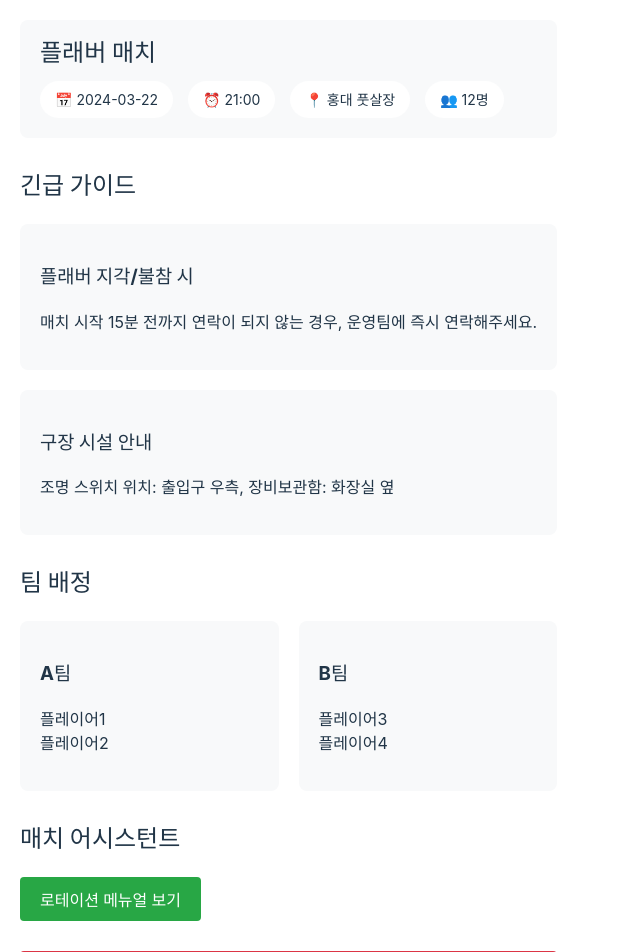
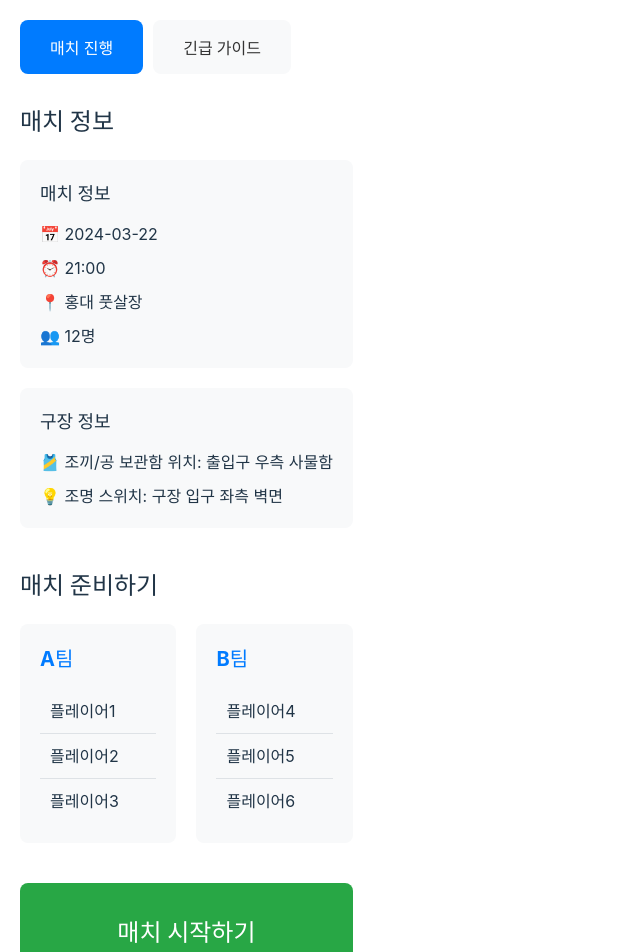
Before and after one commit to Outwater/plaber-match, a React (Vite) app: page /matches/1/lead-flaver in a window 1280 px wide. Shown: the top 952 px of the page, without its empty margins (0-640 px from the left). Built offline with nearby package versions, Linux system fonts and the light colour scheme.

Commit message:
feat: 리드플래버진행페이지 소규모 리뉴얼

```diff
--- a/src/pages/LeadFlaverProgress.tsx
+++ b/src/pages/LeadFlaverProgress.tsx
@@ -1,10 +1,12 @@
-import { useState, useEffect } from 'react';
+import { useState } from 'react';
 import { useParams, useNavigate } from 'react-router-dom';
 import styled from 'styled-components';
 
-interface EmergencyGuide {
-  title: string;
-  content: string;
+interface MatchInfo {
+  date: string;
+  time: string;
+  location: string;
+  participants: number;
 }
 
 interface TeamAssignment {
@@ -12,82 +14,87 @@ interface TeamAssignment {
   players: string[];
 }
 
-interface MatchInfo {
-  title: string;
-  date: string;
-  time: string;
-  location: string;
-  participants: number;
+interface VenueInfo {
+  equipment: string;
+  lighting: string;
 }
 
 const LeadFlaverProgress = () => {
   const { matchId } = useParams();
   const navigate = useNavigate();
-  const [showRotationManual, setShowRotationManual] = useState(false);
-  const [matchInfo, setMatchInfo] = useState<MatchInfo>({
-    title: '플래버 매치',
+  const [activeTab, setActiveTab] = useState<'match' | 'emergency'>('match');
+
+  const [matchInfo] = useState<MatchInfo>({
     date: '2024-03-22',
     time: '21:00',
     location: '홍대 풋살장',
     participants: 12
   });
 
-  const emergencyGuides: EmergencyGuide[] = [
-    {
-      title: '플래버 지각/불참 시',
-      content: '매치 시작 15분 전까지 연락이 되지 않는 경우, 운영팀에 즉시 연락해주세요.'
-    },
-    {
-      title: '구장 시설 안내',
-      content: '조명 스위치 위치: 출입구 우측, 장비보관함: 화장실 옆'
-    }
-  ];
+  const [venueInfo] = useState<VenueInfo>({
+    equipment: '조끼/공 보관함 위치: 출입구 우측 사물함',
+    lighting: '조명 스위치: 구장 입구 좌측 벽면'
+  });
 
-  const teamAssignments: TeamAssignment[] = [
-    { teamName: 'A팀', players: ['플레이어1', '플레이어2'] },
-    { teamName: 'B팀', players: ['플레이어3', '플레이어4'] }
-  ];
+  const [teamAssignments] = useState<TeamAssignment[]>([
+    { teamName: 'A팀', players: ['플레이어1', '플레이어2', '플레이어3'] },
+    { teamName: 'B팀', players: ['플레이어4', '플레이어5', '플레이어6'] }
+  ]);
 
-  const handleMatchEnd = async () => {
-    if (window.confirm('매치를 종료하시겠습니까?')) {
-      // 매치 종료 API 호출
-      navigate(`/matches/${matchId}/report`); // 특이사항 작성 페이지로 이동
-    }
+  const handleMatchStart = () => {
+    window.location.href = 'https://plab-design.vercel.app/project/match-assistant';
   };
 
   return (
     <Container>
-      <MatchInfoSection>
-        <MatchTitle>{matchInfo.title}</MatchTitle>
-        <MatchDetails>
-          <DetailItem>📅 {matchInfo.date}</DetailItem>
-          <DetailItem>⏰ {matchInfo.time}</DetailItem>
-          <DetailItem>📍 {matchInfo.location}</DetailItem>
-          <DetailItem>👥 {matchInfo.participants}명</DetailItem>
-        </MatchDetails>
-      </MatchInfoSection>
+      <TabContainer>
+        <Tab
+          active={activeTab === 'match'}
+          onClick={() => setActiveTab('match')}
+        >
+          매치 진행
+        </Tab>
+        <Tab
+          active={activeTab === 'emergency'}
+          onClick={() => setActiveTab('emergency')}
+        >
+          긴급 가이드
+        </Tab>
+      </TabContainer>
 
+      {activeTab === 'match' ? (
+        <>
           <Section>
-        <h2>긴급 가이드</h2>
-        <GuideList>
-          {emergencyGuides.map((guide, index) => (
-            <GuideItem key={index}>
-              <h3>{guide.title}</h3>
-              <p>{guide.content}</p>
-            </GuideItem>
-          ))}
-        </GuideList>
+            <SectionTitle>매치 정보</SectionTitle>
+            <InfoGrid>
+              <InfoCard>
+                <h3>매치 정보</h3>
+                <InfoList>
+                  <InfoItem>📅 {matchInfo.date}</InfoItem>
+                  <InfoItem>⏰ {matchInfo.time}</InfoItem>
+                  <InfoItem>📍 {matchInfo.location}</InfoItem>
+                  <InfoItem>👥 {matchInfo.participants}명</InfoItem>
+                </InfoList>
+              </InfoCard>
+              <InfoCard>
+                <h3>구장 정보</h3>
+                <InfoList>
+                  <InfoItem>🎽 {venueInfo.equipment}</InfoItem>
+                  <InfoItem>💡 {venueInfo.lighting}</InfoItem>
+                </InfoList>
+              </InfoCard>
+            </InfoGrid>
           </Section>
 
           <Section>
-        <h2>팀 배정</h2>
+            <SectionTitle>매치 준비하기</SectionTitle>
             <TeamGrid>
               {teamAssignments.map((team, index) => (
                 <TeamCard key={index}>
-              <h3>{team.teamName}</h3>
+                  <TeamTitle>{team.teamName}</TeamTitle>
                   <PlayerList>
                     {team.players.map((player, idx) => (
-                  <li key={idx}>{player}</li>
+                      <PlayerItem key={idx}>{player}</PlayerItem>
                     ))}
                   </PlayerList>
                 </TeamCard>
@@ -96,50 +103,86 @@ const LeadFlaverProgress = () => {
           </Section>
 
           <Section>
-        <h2>매치 어시스턴트</h2>
-        <AssistantButton
-          onClick={() => setShowRotationManual(!showRotationManual)}
-        >
-          로테이션 메뉴얼 {showRotationManual ? '닫기' : '보기'}
-        </AssistantButton>
-        {showRotationManual && (
-          <RotationManual>
-            {/* 로테이션 메뉴얼 내용 */}
-          </RotationManual>
+            <StartMatchButton onClick={handleMatchStart}>
+              매치 시작하기
+            </StartMatchButton>
+          </Section>
+        </>
+      ) : (
+        <EmergencyGuide>
+          {/* 긴급 가이드 내용 */}
+        </EmergencyGuide>
       )}
-      </Section>
-
-      <EndMatchButton onClick={handleMatchEnd}>
-        매치 종료하기
-      </EndMatchButton>
     </Container>
   );
 };
 
-export default LeadFlaverProgress;
-
 const Container = styled.div`
   padding: 20px;
+  max-width: 1200px;
+  margin: 0 auto;
 `;
 
-const Section = styled.div`
+const TabContainer = styled.div`
+  display: flex;
+  gap: 10px;
   margin-bottom: 30px;
 `;
 
-const GuideList = styled.div`
+const Tab = styled.button<{ active: boolean }>`
+  padding: 15px 30px;
+  border: none;
+  border-radius: 8px;
+  font-size: 16px;
+  cursor: pointer;
+  background-color: ${props => props.active ? '#007bff' : '#f8f9fa'};
+  color: ${props => props.active ? 'white' : '#333'};
+  transition: all 0.2s;
+
+  &:hover {
+    background-color: ${props => props.active ? '#0056b3' : '#e9ecef'};
+  }
+`;
+
+const Section = styled.section`
+  margin-bottom: 40px;
+`;
+
+const SectionTitle = styled.h2`
+  margin-bottom: 20px;
+  font-size: 24px;
+`;
+
+const InfoGrid = styled.div`
   display: grid;
+  grid-template-columns: repeat(auto-fit, minmax(300px, 1fr));
   gap: 20px;
 `;
 
-const GuideItem = styled.div`
+const InfoCard = styled.div`
   background-color: #f8f9fa;
   padding: 20px;
   border-radius: 8px;
+
+  h3 {
+    margin: 0 0 15px 0;
+    font-size: 18px;
+  }
+`;
+
+const InfoList = styled.div`
+  display: flex;
+  flex-direction: column;
+  gap: 10px;
+`;
+
+const InfoItem = styled.div`
+  font-size: 16px;
 `;
 
 const TeamGrid = styled.div`
   display: grid;
-  grid-template-columns: repeat(auto-fit, minmax(200px, 1fr));
+  grid-template-columns: repeat(2, 1fr);
   gap: 20px;
 `;
 
@@ -149,67 +192,46 @@ const TeamCard = styled.div`
   border-radius: 8px;
 `;
 
+const TeamTitle = styled.h3`
+  margin: 0 0 15px 0;
+  font-size: 20px;
+  color: #007bff;
+`;
+
 const PlayerList = styled.ul`
   list-style: none;
   padding: 0;
+  margin: 0;
 `;
 
-const AssistantButton = styled.button`
+const PlayerItem = styled.li`
+  padding: 10px;
+  border-bottom: 1px solid #dee2e6;
+
+  &:last-child {
+    border-bottom: none;
+  }
+`;
+
+const StartMatchButton = styled.button`
+  width: 100%;
+  padding: 30px;
+  font-size: 24px;
+  font-weight: bold;
+  color: white;
   background-color: #28a745;
-  color: white;
   border: none;
-  padding: 10px 20px;
-  border-radius: 4px;
+  border-radius: 8px;
   cursor: pointer;
+  transition: background-color 0.2s;
 
   &:hover {
     background-color: #218838;
   }
 `;
 
-const RotationManual = styled.div`
-  margin-top: 20px;
-  padding: 20px;
-  background-color: #f8f9fa;
-  border-radius: 8px;
+const EmergencyGuide = styled.div`
+  // 긴급 가이드 스타일
 `;
 
-const EndMatchButton = styled.button`
-  background-color: #dc3545;
-  color: white;
-  border: none;
-  padding: 15px 30px;
-  border-radius: 4px;
-  cursor: pointer;
-  width: 100%;
-  font-size: 1.1em;
-
-  &:hover {
-    background-color: #c82333;
-  }
-`;
-
-const MatchInfoSection = styled.div`
-  background-color: #f8f9fa;
-  padding: 20px;
-  border-radius: 8px;
-  margin-bottom: 30px;
-`;
-
-const MatchTitle = styled.h1`
-  font-size: 24px;
-  margin: 0 0 15px 0;
-`;
-
-const MatchDetails = styled.div`
-  display: flex;
-  flex-wrap: wrap;
-  gap: 15px;
-`;
-
-const DetailItem = styled.span`
-  background-color: white;
-  padding: 8px 15px;
-  border-radius: 20px;
-  font-size: 14px;
-`;
+export default LeadFlaverProgress;
```
Lines whose indentation alone changed are shown as unchanged.
